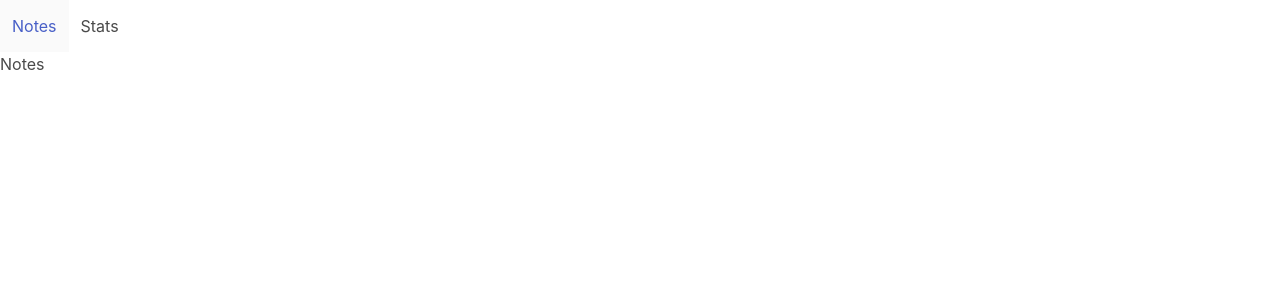
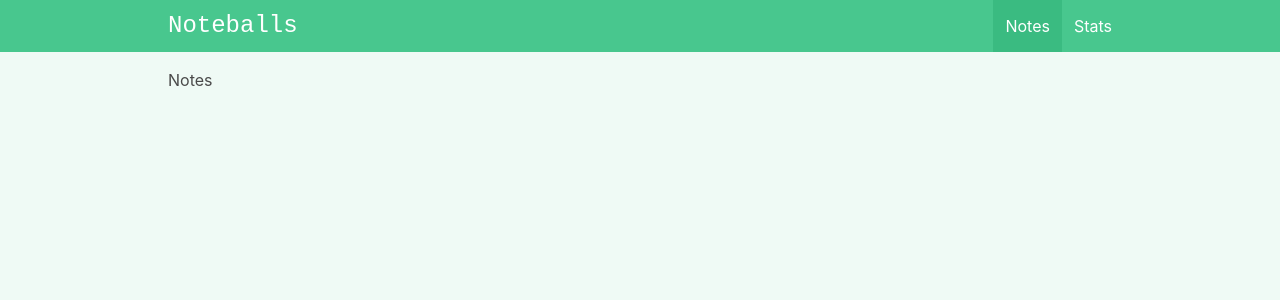
Before and after one commit to Vlad-Moskalenko/Noteballs, a Vue app: page / in a window 1280 px wide. Shown: the top 300 px of the page. Built offline with nearby package versions, Linux system fonts and the light colour scheme.

Commit message:
NB-2: init navbar

```diff
--- a/index.html
+++ b/index.html
@@ -1,5 +1,5 @@
 <!DOCTYPE html>
-<html lang="en">
+<html lang="en" class="has-background-success-light">
   <head>
     <meta charset="UTF-8" />
     <link rel="icon" href="/favicon.ico" />
--- a/src/App.vue
+++ b/src/App.vue
@@ -5,7 +5,9 @@ import NavBar from './components/Layout/NavBar.vue';
 <template>
   <NavBar />
 
-  <RouterView></RouterView>
+  <div class="container is-max-desktop px-2 py-4">
+    <RouterView></RouterView>
+  </div>
 </template>
 
 <style>
--- a/src/components/Layout/NavBar.vue
+++ b/src/components/Layout/NavBar.vue
@@ -1,14 +1,48 @@
-<script setup></script>
+<script setup>
+/*mobile nav*/
+import { ref } from 'vue';
+
+const showMobileNav = ref(false);
+
+const toggleMobileNav = () => (showMobileNav.value = !showMobileNav.value);
+</script>
 
 <template>
-  <nav class="navbar" aria-label="main navigation" role="navigation">
-    <div class="navbar-menu">
-      <div class="navbar-start">
-        <RouterLink class="navbar-item" to="/">Notes</RouterLink>
-        <RouterLink class="navbar-item" to="/stats">Stats</RouterLink>
+  <nav class="navbar is-success" role="navigation" aria-label="main navigation">
+    <div class="container is-max-desktop px-2">
+      <div class="navbar-brand">
+        <div class="navbar-item is-size-4 is-family-monospace">Noteballs</div>
+
+        <a
+          @click="toggleMobileNav"
+          :class="showMobileNav && 'is-active'"
+          role="button"
+          class="navbar-burger"
+          aria-label="menu"
+          aria-expanded="false"
+          data-target="navbarBasicExample"
+        >
+          <span aria-hidden="true"></span>
+          <span aria-hidden="true"></span>
+          <span aria-hidden="true"></span>
+        </a>
+      </div>
+      <div :class="showMobileNav && 'is-active'" id="navbarBasicExample" class="navbar-menu">
+        <div class="navbar-end">
+          <RouterLink class="navbar-item" to="/" active-class="is-active">Notes</RouterLink>
+          <RouterLink class="navbar-item" to="/stats" active-class="is-active">Stats</RouterLink>
+        </div>
       </div>
     </div>
   </nav>
 </template>
 
-<style scoped></style>
+<style scoped>
+@media (max-width: 1023px) {
+  .navbar-menu {
+    position: absolute;
+    left: 0;
+    width: 100%;
+  }
+}
+</style>
```
